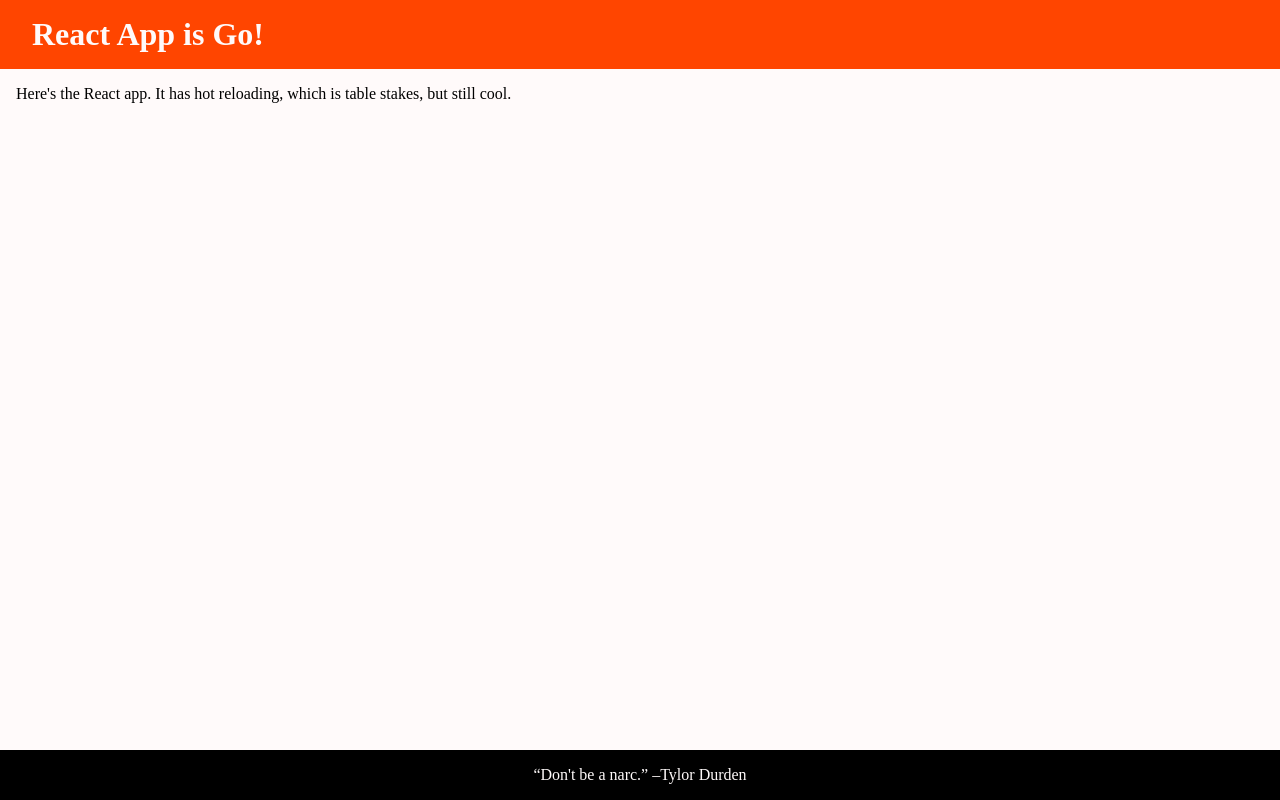
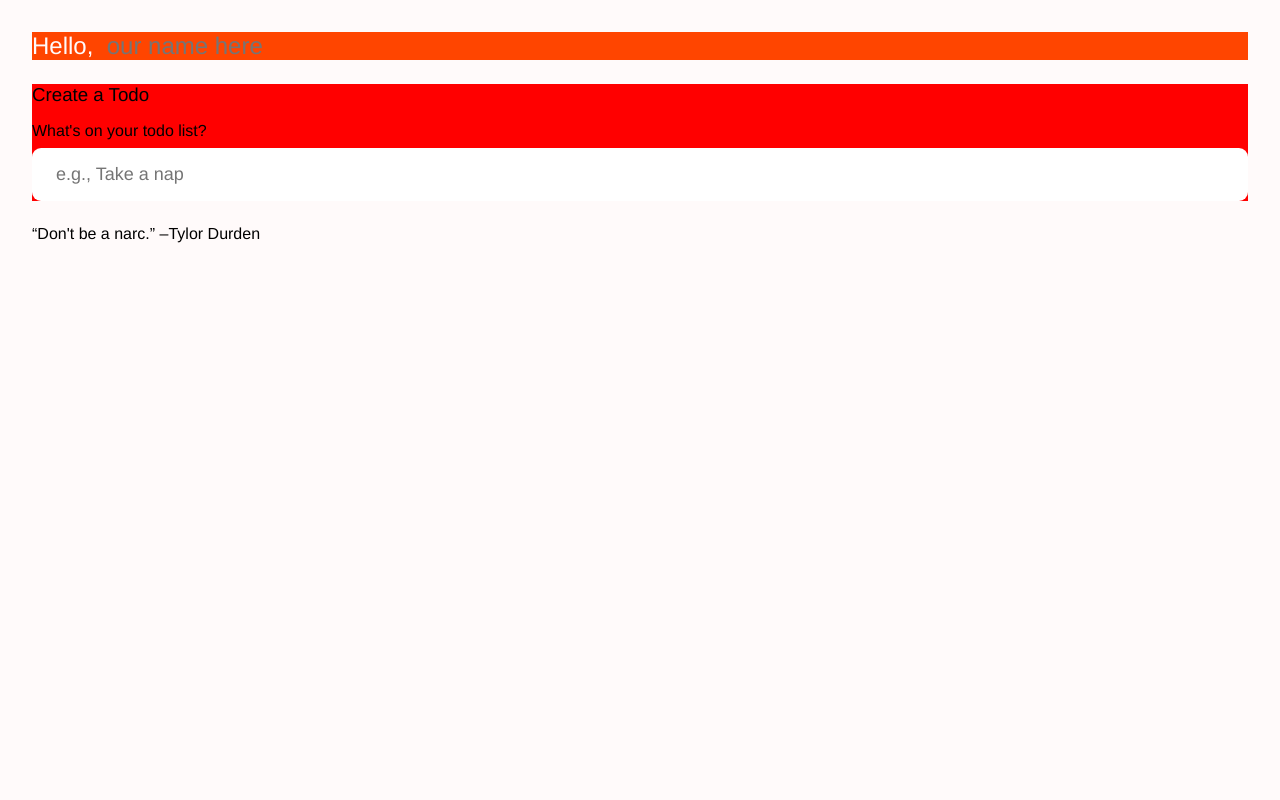
Before and after one commit to mrlasers/jwd-flex4-group1-final-project, a React app: page / in a window 1280 px wide. Built offline with nearby package versions, Linux system fonts and the light colour scheme; the HTML template or start-up script is replaced by a standard one.

Commit message:
begin castro port to react

```diff
--- a/src/app.module.scss
+++ b/src/app.module.scss
@@ -1,3 +1,5 @@
+@use "./styles/reset.scss";
+
 :root {
   --primary-color: dodgerblue;
   --secondary-color: orangered;
@@ -13,31 +15,74 @@
   background-color: var(--bg-color);
   color: var(--fg-color);
 
-  min-height: 100vh;
   display: flex;
   flex-direction: column;
+  gap: 1.5rem;
 
-  header {
-    --bg-color: var(--secondary-color);
-    --fg-color: var(--light-color);
+  padding: 2rem;
 
-    background-color: var(--bg-color);
-    color: var(--fg-color);
-    padding: 1rem 2rem;
+  min-height: 100vh;
+
+  // main {
+  //   padding: 1rem;
+  // }
+
+  // footer {
+  //   --fg-color: var(--light-color);
+  //   --bg-color: var(--dark-color);
+
+  //   background-color: var(--bg-color);
+  //   color: var(--fg-color);
+  //   margin-top: auto;
+  //   padding: 1rem;
+  //   text-align: center;
+  // }
+}
+
+.header {
+  display: flex;
+  align-items: baseline;
+  justify-content: flex-start;
+  gap: 1ch;
+  font-size: 1.5rem;
+
+  --bg-color: var(--secondary-color);
+  --fg-color: var(--light-color);
+
+  background-color: var(--bg-color);
+  color: var(--fg-color);
+  // padding: 1rem 2rem;
+
+  * {
+    font-size: inherit;
   }
 
-  main {
-    padding: 1rem;
+  input {
+    flex: 1;
+  }
+}
+
+.newTodoForm {
+  background-color: red;
+  display: flex;
+  flex-direction: column;
+  gap: 1rem;
+
+  h3 {
+    font-weight: normal;
   }
 
-  footer {
-    --fg-color: var(--light-color);
-    --bg-color: var(--dark-color);
+  label {
+    display: flex;
+    flex-direction: column;
+    gap: 0.5rem;
 
-    background-color: var(--bg-color);
-    color: var(--fg-color);
-    margin-top: auto;
-    padding: 1rem;
-    text-align: center;
+    input {
+      // display: block;
+      background-color: white;
+      border-radius: 0.5em;
+      padding: 1rem 1.5rem;
+      font-size: 1.125rem;
+    }
   }
 }
--- a/src/app.tsx
+++ b/src/app.tsx
@@ -4,21 +4,49 @@ import { Helmet } from 'react-helmet-async'
 import styles from './app.module.scss'
 
 export const App = () => {
+  const [username, setUsername] = React.useState<string>("")
+
   return (
     <div className={styles.container}>
       <Helmet>
         <title>Boop!</title>
       </Helmet>
 
-      <header>
-        <h1>React App is Go!</h1>
+      <header className={styles.header}>
+        <div className="greeting">Hello, </div>
+        <input
+          type="text"
+          placeholder="our name here"
+          name="username"
+          id="username"
+          value={username}
+          onChange={(e) => setUsername(e.currentTarget.value)}
+          data-lpignore
+        />
       </header>
 
       <main>
-        <p>
-          Here's the React app. It has hot reloading, which is table stakes, but
-          still cool.
-        </p>
+        <form id="new-todo-form" className={styles.newTodoForm}>
+          <h3>Create a Todo</h3>
+          <label>
+            <span className="caption">What's on your todo list?</span>
+            <input
+              type="text"
+              placeholder="e.g., Take a nap"
+              name="title"
+              data-lpignore
+            />
+          </label>
+
+          {/* <fieldset className="tile">
+            <label>
+              <input type="radio" name="category" value="work" />
+              <span className="bubble">Work</span>
+            </label>
+          </fieldset> */}
+
+          {/* <button type="submit">Add todo</button> */}
+        </form>
       </main>
 
       <footer>“Don't be a narc.” –Tylor Durden</footer>
--- a/src/global.scss
+++ b/src/global.scss
@@ -2,6 +2,7 @@ html {
   margin: 0;
   padding: 0;
   box-sizing: border-box;
+  font-family: Helvetica, Arial, sans-serif;
 
   *,
   *::before,
@@ -9,5 +10,6 @@ html {
     margin: 0;
     padding: 0;
     box-sizing: inherit;
+    font-family: inherit;
   }
 }
--- /dev/null
+++ b/src/styles/reset.scss
@@ -0,0 +1,6 @@
+input[type="text"] {
+  appearance: none;
+  border: none;
+  background: none;
+  cursor: initial;
+}
```
